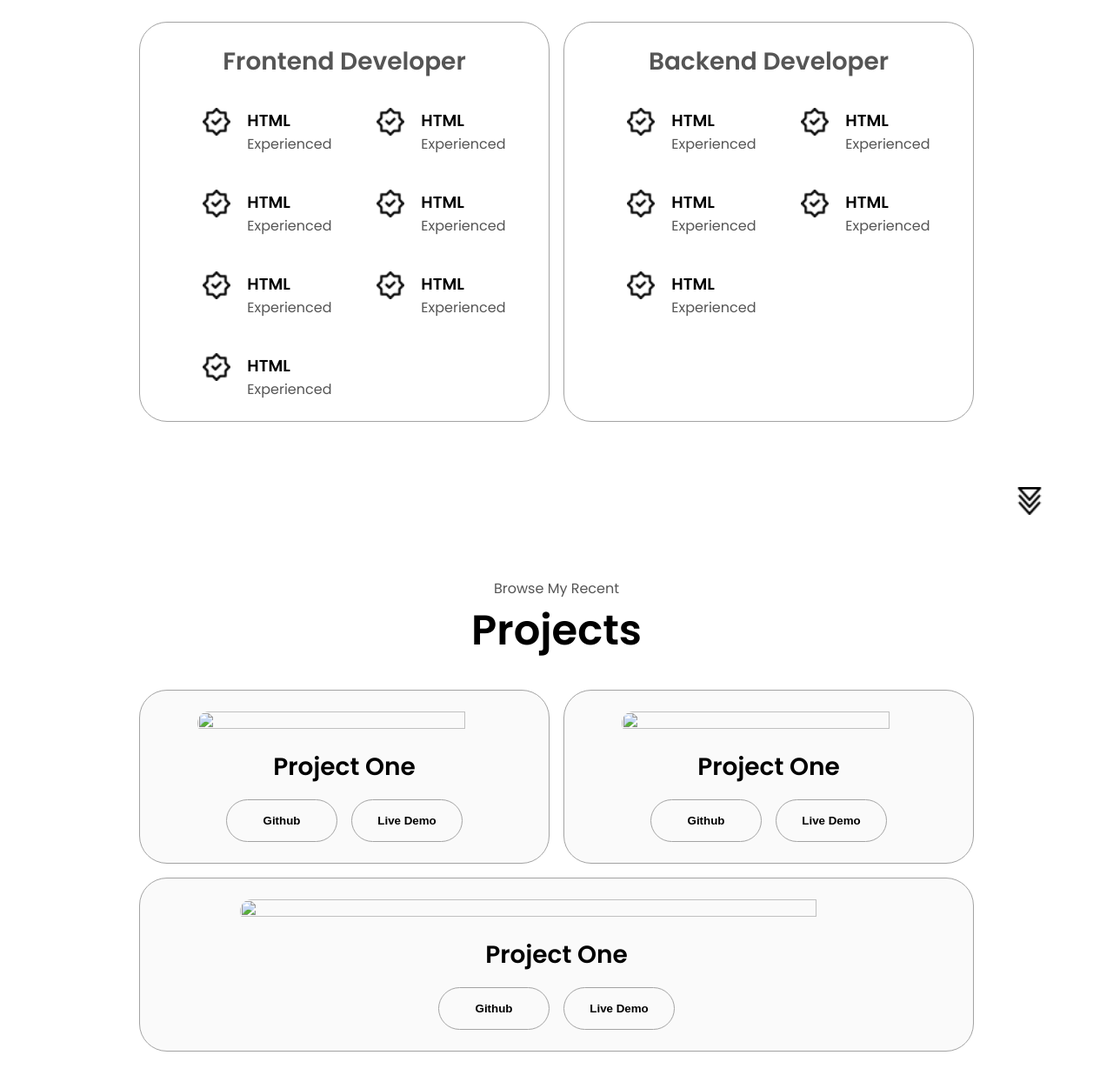
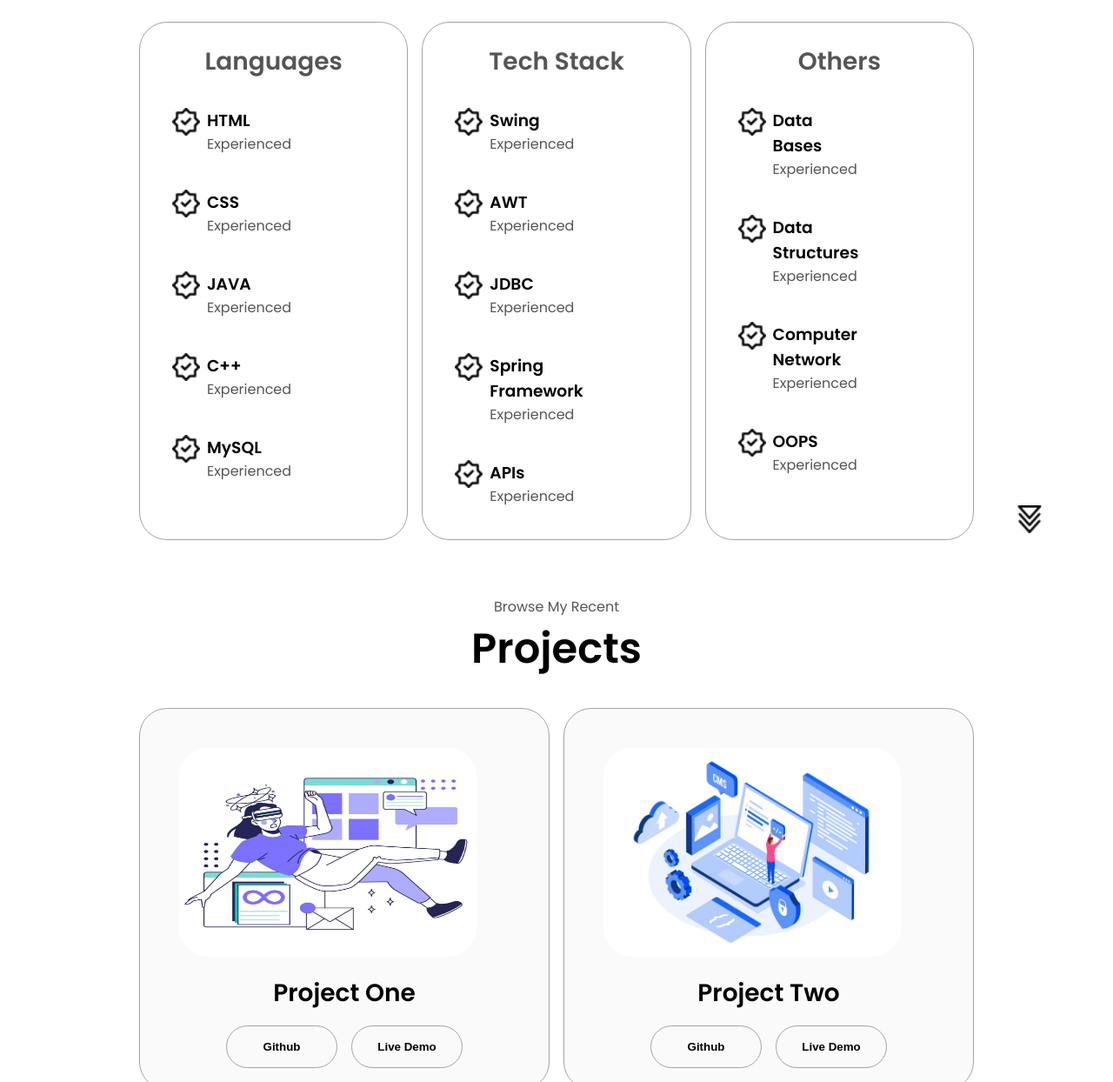
Before and after one commit to bhargavi8296/bhargavi8296.github.io, a plain HTML site: page index.html in a window 1280 px wide. Shown: the part 1800-3044 px from the top of the page at 87% size. Drawn offline with Linux system fonts and the light colour scheme.

Commit message:
Improved css for better optimized view of the application

```diff
--- a/index.html
+++ b/index.html
@@ -96,7 +96,7 @@
         <div class="experience-details-container">
             <div class="about-containers">
                 <div class="details-container">
-                    <h2 class="experience-sub-title">Frontend Developer</h2>
+                    <h2 class="experience-sub-title">Languages</h2>
                     <div class="article-container">
                         <article>
                             <img src="./check.png" alt="" class="icon">
@@ -108,82 +108,101 @@
                         <article>
                             <img src="./check.png" alt="" class="icon">
                             <div>
-                                <h3>HTML</h3>
+                                <h3>CSS</h3>
                                 <p>Experienced</p>
                             </div>
                         </article>
                         <article>
                             <img src="./check.png" alt="" class="icon">
                             <div>
-                                <h3>HTML</h3>
+                                <h3>JAVA</h3>
                                 <p>Experienced</p>
                             </div>
                         </article>
                         <article>
                             <img src="./check.png" alt="" class="icon">
                             <div>
-                                <h3>HTML</h3>
+                                <h3>C++</h3>
                                 <p>Experienced</p>
                             </div>
                         </article>
                         <article>
                             <img src="./check.png" alt="" class="icon">
                             <div>
-                                <h3>HTML</h3>
+                                <h3>MySQL</h3>
+                                <p>Experienced</p>
+                            </div>
+                        </article>
+                    </div>
+                </div>
+                <div class="details-container">
+                    <h2 class="experience-sub-title">Tech Stack</h2>
+                    <div class="article-container">
+                        <article>
+                            <img src="./check.png" alt="" class="icon">
+                            <div>
+                                <h3>Swing</h3>
                                 <p>Experienced</p>
                             </div>
                         </article>
                         <article>
                             <img src="./check.png" alt="" class="icon">
                             <div>
-                                <h3>HTML</h3>
+                                <h3>AWT</h3>
                                 <p>Experienced</p>
                             </div>
                         </article>
                         <article>
                             <img src="./check.png" alt="" class="icon">
                             <div>
-                                <h3>HTML</h3>
+                                <h3>JDBC</h3>
+                                <p>Experienced</p>
+                            </div>
+                        </article>
+                        <article>
+                            <img src="./check.png" alt="" class="icon">
+                            <div>
+                                <h3>Spring Framework</h3>
+                                <p>Experienced</p>
+                            </div>
+                        </article>
+                        <article>
+                            <img src="./check.png" alt="" class="icon">
+                            <div>
+                                <h3>APIs</h3>
                                 <p>Experienced</p>
                             </div>
                         </article>
                     </div>
                 </div>
                 <div class="details-container">
-                    <h2 class="experience-sub-title">Backend Developer</h2>
+                    <h2 class="experience-sub-title">Others</h2>
                     <div class="article-container">
                         <article>
                             <img src="./check.png" alt="" class="icon">
                             <div>
-                                <h3>HTML</h3>
+                                <h3>Data Bases</h3>
                                 <p>Experienced</p>
                             </div>
                         </article>
                         <article>
                             <img src="./check.png" alt="" class="icon">
                             <div>
-                                <h3>HTML</h3>
+                                <h3>Data Structures</h3>
                                 <p>Experienced</p>
                             </div>
                         </article>
                         <article>
                             <img src="./check.png" alt="" class="icon">
                             <div>
-                                <h3>HTML</h3>
+                                <h3>Computer Network</h3>
                                 <p>Experienced</p>
                             </div>
                         </article>
                         <article>
                             <img src="./check.png" alt="" class="icon">
                             <div>
-                                <h3>HTML</h3>
-                                <p>Experienced</p>
-                            </div>
-                        </article>
-                        <article>
-                            <img src="./check.png" alt="" class="icon">
-                            <div>
-                                <h3>HTML</h3>
+                                <h3>OOPS</h3>
                                 <p>Experienced</p>
                             </div>
                         </article>
@@ -200,7 +219,7 @@
             <div class="about-containers">
                 <div class="details-container color-container">
                     <div class="article-container">
-                        <img src="" alt="" class="project-img">
+                        <img src="./assets/first.png" alt="" class="project-img">
                     </div>
                     <h2 class="experience-sub-title project-title">Project One</h2>
                     <div class="btn-container">
@@ -210,9 +229,9 @@
                 </div>
                 <div class="details-container color-container">
                     <div class="article-container">
-                        <img src="" alt="" class="project-img">
+                        <img src="./assets/second.jpg" alt="" class="project-img">
                     </div>
-                    <h2 class="experience-sub-title project-title">Project One</h2>
+                    <h2 class="experience-sub-title project-title">Project Two</h2>
                     <div class="btn-container">
                         <button class="btn btn-color-2 project-btn" onclick="location.href=''">Github</button>
                         <button class="btn btn-color-2 project-btn" onclick="location.href=''">Live Demo</button>
@@ -220,9 +239,9 @@
                 </div>
                 <div class="details-container color-container">
                     <div class="article-container">
-                        <img src="" alt="" class="project-img">
+                        <img src="./assets/third.jpg" alt="" class="project-img">
                     </div>
-                    <h2 class="experience-sub-title project-title">Project One</h2>
+                    <h2 class="experience-sub-title project-title">Project Three</h2>
                     <div class="btn-container">
                         <button class="btn btn-color-2 project-btn" onclick="location.href=''">Github</button>
                         <button class="btn btn-color-2 project-btn" onclick="location.href=''">Live Demo</button>
--- a/style.css
+++ b/style.css
@@ -346,13 +346,13 @@ section {
   flex-direction: row;
   gap: 2.5rem;
   width: 90%;
-  margin-left: 10%;
+  margin: 5%;
 }
 
 article {
   display: flex;
-  width: 10rem;
-  justify-content: space-around;
+  flex-direction: row;
+  width: 7rem;
   gap: 0.5rem;
 }
 
@@ -374,7 +374,7 @@ article .icon {
 .project-img {
   border-radius: 2rem;
   width: 90%;
-  height: 90%;
+  height: 30vh;
 }
 
 .project-title {
```
Also changed, not shown: assets/first.png (added), assets/second.jpg (added), assets/third.jpg (added).
